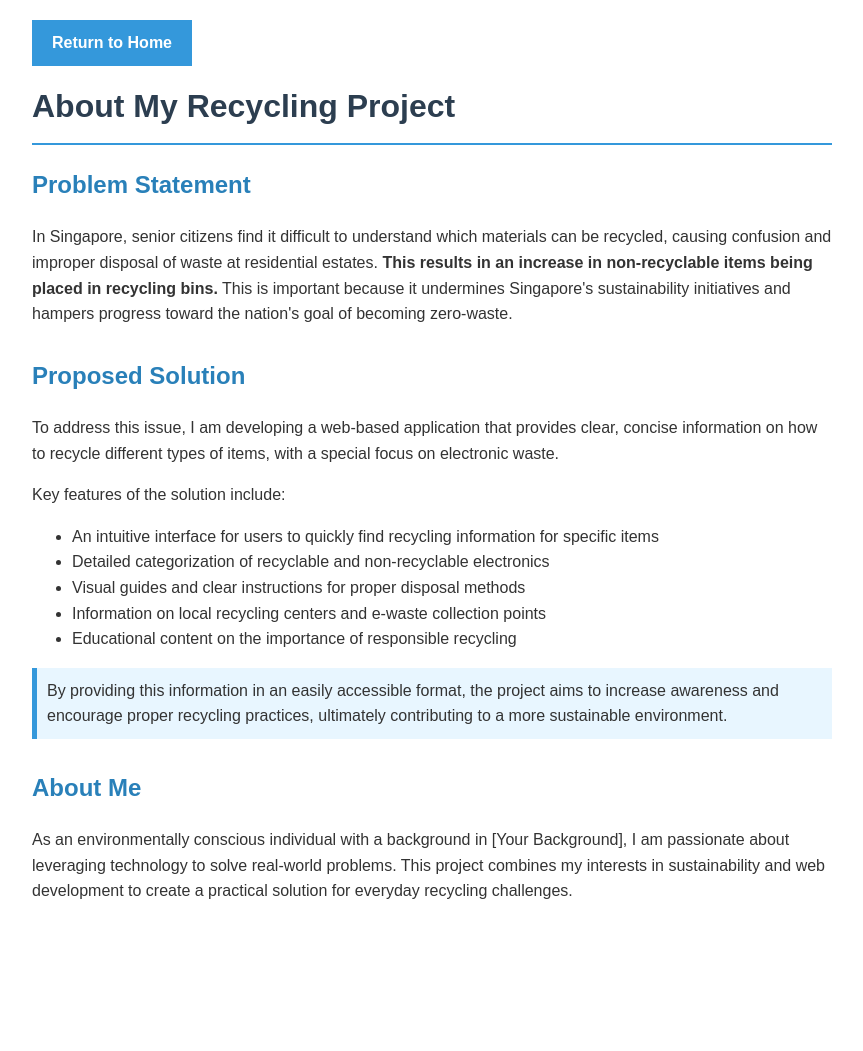
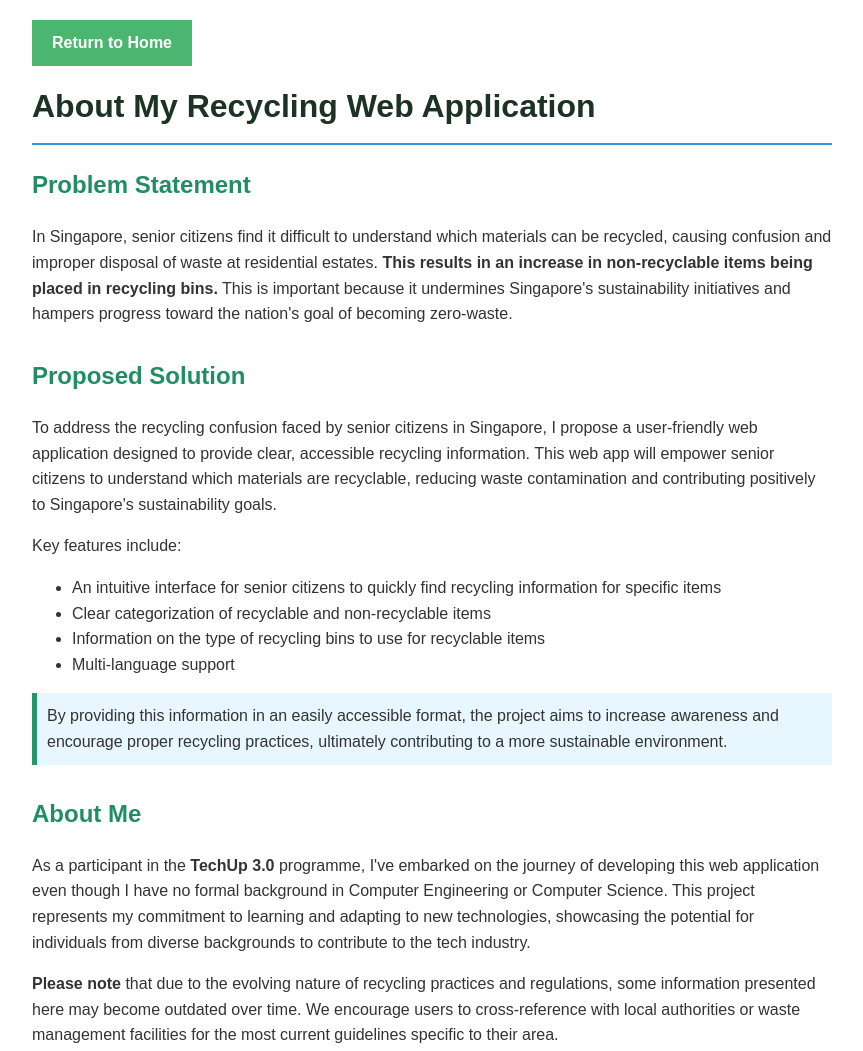
Before and after one commit to MN-TU/MN-HandsOn, a plain HTML site: page aboutme.html in a window 1280 px wide. Shown: the whole page, without its empty margins (208-1071 px from the left). Before the commit the page ends 954 px from the top, so only its background shows below. Drawn offline with Linux system fonts and the light colour scheme.

Commit message:
updated about me

```diff
--- a/aboutme.html
+++ b/aboutme.html
@@ -3,7 +3,7 @@
 <head>
     <meta charset="UTF-8">
     <meta name="viewport" content="width=device-width, initial-scale=1.0">
-    <title>About Me - Recycling Project</title>
+    <title>About Me - RecycleLah</title>
     <style>
         body {
             font-family: Arial, sans-serif;
@@ -14,19 +14,19 @@
             padding: 20px;
         }
         h1 {
-            color: #2c3e50;
+            color: #1b3224;
             border-bottom: 2px solid #3498db;
             padding-bottom: 10px;
         }
         h2 {
-            color: #2980b9;
+            color: #218d62;
         }
         .section {
             margin-bottom: 30px;
         }
         .highlight {
             background-color: #e8f6ff;
-            border-left: 5px solid #3498db;
+            border-left: 5px solid #249869;
             padding: 10px;
             margin: 10px 0;
         }
@@ -43,7 +43,7 @@
         .home-button {
             display: inline-block;
             padding: 10px 20px;
-            background-color: #3498db;
+            background-color: rgba(29, 164, 76, 0.8);
             color: white;
             text-decoration: none;
             border-radius: 0px;
@@ -52,7 +52,7 @@
         }
 
         .home-button:hover {
-            background-color: #2980b9;
+            background-color: rgb(127, 217, 165);
         }
 
         /* To ensure the button doesn't overlap with the content */
@@ -72,7 +72,7 @@
 </head>
 <body>
     <body style="position: relative;"> </body>
-    <h1>About My Recycling Project</h1>
+    <h1>About My Recycling Web Application</h1>
 
     <div class="home-button-container">
         <a href="index.html" class="home-button">Return to Home</a>
@@ -88,17 +88,16 @@
     <div class="section">
         <h2>Proposed Solution</h2>
         <p>
-            To address this issue, I am developing a web-based application that provides clear, concise information on how to recycle different types of items, with a special focus on electronic waste.
+            To address the recycling confusion faced by senior citizens in Singapore, I propose a user-friendly web application designed to provide clear, accessible recycling information. This web app will empower senior citizens to understand which materials are recyclable, reducing waste contamination and contributing positively to Singapore's sustainability goals.
         </p>
         <p>
-            Key features of the solution include:
+            Key features include:
         </p>
         <ul>
-            <li>An intuitive interface for users to quickly find recycling information for specific items</li>
-            <li>Detailed categorization of recyclable and non-recyclable electronics</li>
-            <li>Visual guides and clear instructions for proper disposal methods</li>
-            <li>Information on local recycling centers and e-waste collection points</li>
-            <li>Educational content on the importance of responsible recycling</li>
+            <li>An intuitive interface for senior citizens to quickly find recycling information for specific items</li>
+            <li>Clear categorization of recyclable and non-recyclable items</li>
+            <li>Information on the type of recycling bins to use for recyclable items</li>
+            <li>Multi-language support</li>
         </ul>
         <p class="highlight">
             By providing this information in an easily accessible format, the project aims to increase awareness and encourage proper recycling practices, ultimately contributing to a more sustainable environment.
@@ -108,7 +107,10 @@
     <div class="section">
         <h2>About Me</h2>
         <p>
-            As an environmentally conscious individual with a background in [Your Background], I am passionate about leveraging technology to solve real-world problems. This project combines my interests in sustainability and web development to create a practical solution for everyday recycling challenges.
+          As a participant in the <strong>TechUp 3.0</strong> programme, I've embarked on the journey of developing this web application even though I have no formal background in Computer Engineering or Computer Science. This project represents my commitment to learning and adapting to new technologies, showcasing the potential for individuals from diverse backgrounds to contribute to the tech industry.
+        </p>
+        <p>
+            <strong>Please note</strong> that due to the evolving nature of recycling practices and regulations, some information presented here may become outdated over time. We encourage users to cross-reference with local authorities or waste management facilities for the most current guidelines specific to their area.
         </p>
     </div>
 </body>
```
